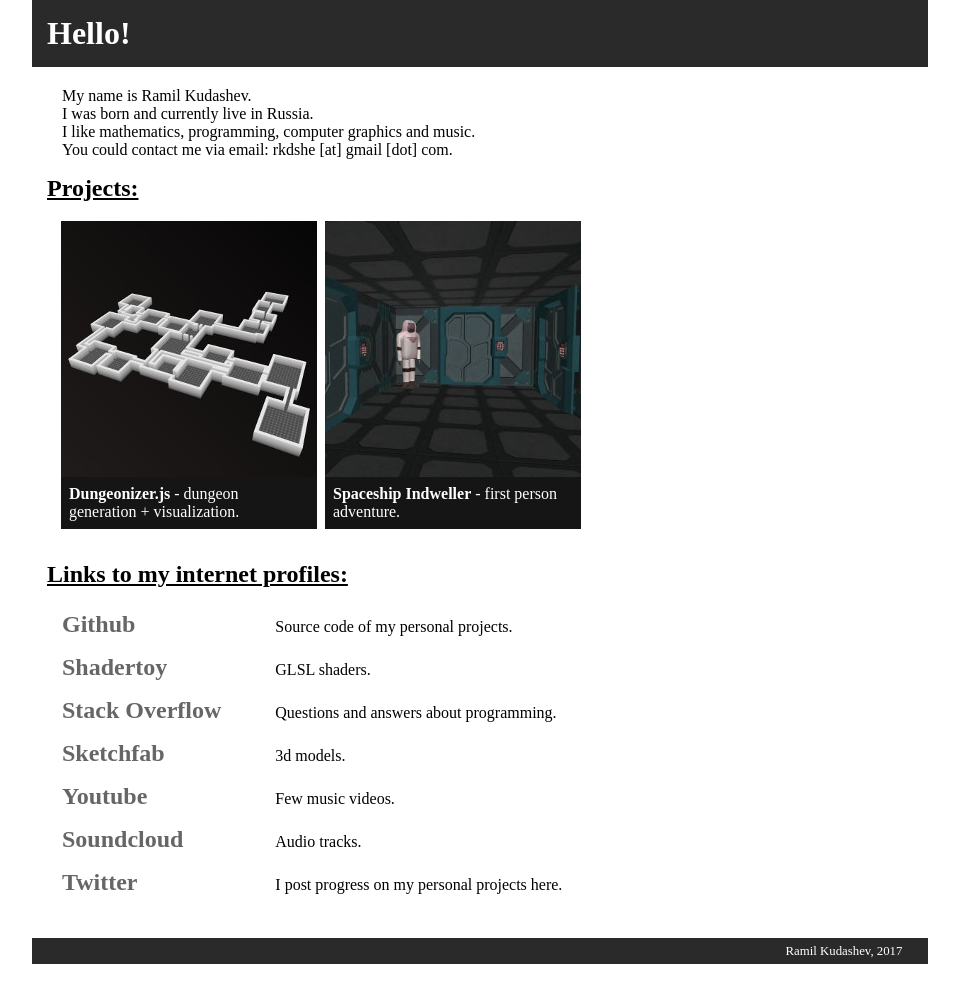
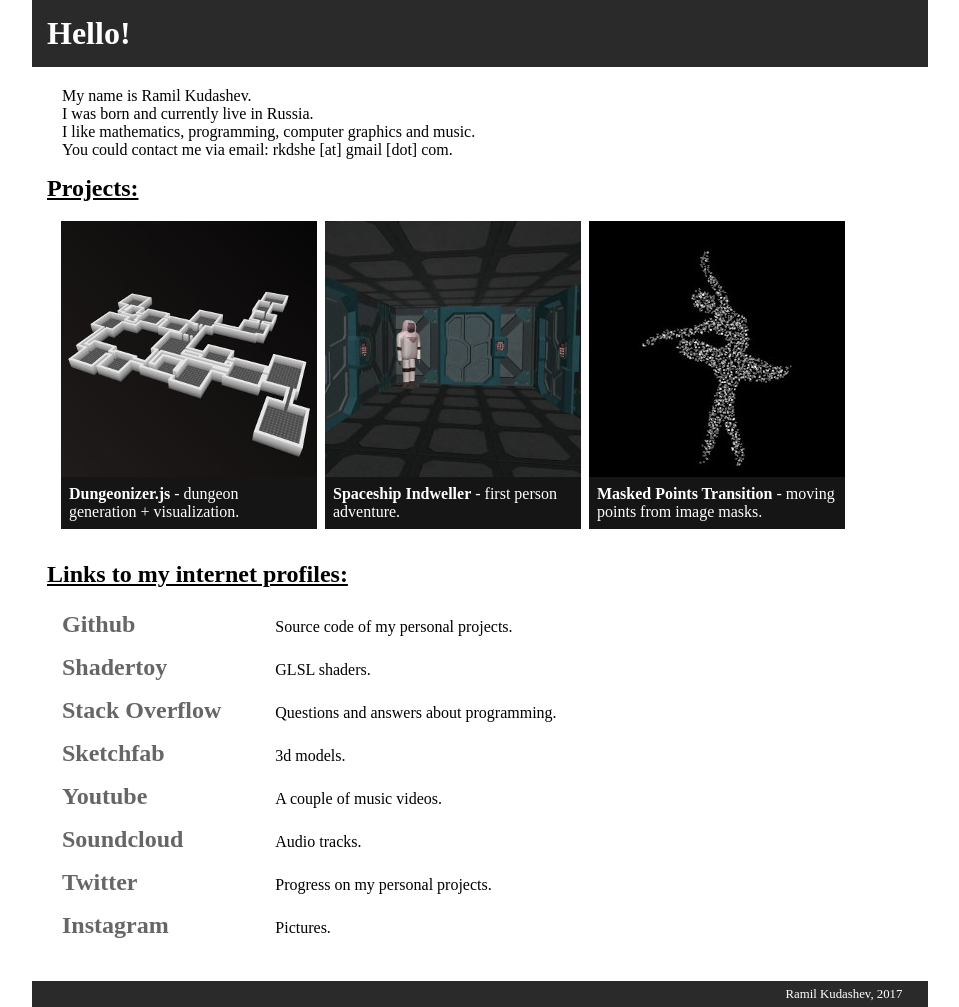
Before and after one commit to mlknz/homepage, a website: page src/index.html in a window 1280 px wide. Shown: the whole page, without its empty margins (160-1119 px from the left). Before the commit the page ends 964 px from the top, so only its background shows below. Drawn offline with Linux system fonts and the light colour scheme; files whose address does not match are found by name.

Commit message:
added instagram and masked points

```diff
--- a/src/index.html
+++ b/src/index.html
@@ -40,6 +40,12 @@
                         </a>
                         <div id="spaceshipIndwellerDescription" class="projectDescription"> <b>Spaceship Indweller</b> - first person adventure. </div>
                     </div>
+                    <div id="maskedPointsDiv" class="projectCell">
+                        <a href="https://mlknz.github.io/Masked-Points-Transition/" target="_blank">
+                        <img border="0" alt="Masked Points" src="assets/images/masked_points.jpg" width="256" height="256" style="display:block">
+                        </a>
+                        <div id="maskedPointsDescription" class="projectDescription"> <b>Masked Points Transition</b> - moving points from image masks. </div>
+                    </div>
                 </div>
 
             </div>
@@ -68,7 +74,7 @@
 
                 <div class="tableRow">
                     <a class="tableLeft" href="https://www.youtube.com/channel/UCSpxSzJxlaWTc4qz_3Hibjg" target="_blank"> Youtube </a>
-                    <div class="tableRight"> Few music videos. </div>
+                    <div class="tableRight"> A couple of music videos. </div>
                 </div>
 
                 <div class="tableRow">
@@ -78,7 +84,12 @@
 
                 <div class="tableRow">
                     <a class="tableLeft" href="https://twitter.com/mlkn_z" target="_blank"> Twitter </a>
-                    <div class="tableRight"> I post progress on my personal projects here. </div>
+                    <div class="tableRight"> Progress on my personal projects. </div>
+                </div>
+
+                <div class="tableRow">
+                    <a class="tableLeft" href="https://www.instagram.com/rkdshe/" target="_blank"> Instagram </a>
+                    <div class="tableRight"> Pictures. </div>
                 </div>
 
             </div>
--- a/src/scripts/index.js
+++ b/src/scripts/index.js
@@ -3,6 +3,7 @@ const isDesktop = device.desktop();
 
 const dungeonizerDescription = document.getElementById('dungeonizerDescription');
 const spaceshipIndwellerDescription = document.getElementById('spaceshipIndwellerDescription');
+const maskedPointsDescription = document.getElementById('maskedPointsDescription');
 
 if (dungeonizerDescription) {
     dungeonizerDescription.addEventListener('click', () => {
@@ -13,6 +14,12 @@ if (dungeonizerDescription) {
 if (spaceshipIndwellerDescription) {
     spaceshipIndwellerDescription.addEventListener('click', () => {
         window.open('https://mlknz.github.io/spaceship-indweller/', '_blank');
+    });
+}
+
+if (maskedPointsDescription) {
+    maskedPointsDescription.addEventListener('click', () => {
+        window.open('https://mlknz.github.io/Masked-Points-Transition/', '_blank');
     });
 }
 
```
Also changed, not shown: dist/assets/images/masked_points.jpg (added), dist/index.html, dist/scripts/app.js, src/assets/images/masked_points.jpg (added).
